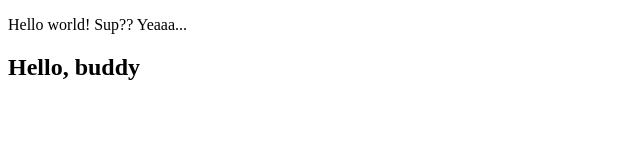
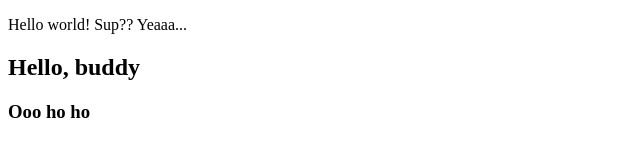
Before and after one commit to Lit-o/jsbasiclessons, a plain HTML site: page index.html in a window 1280 px wide. Shown: the whole page, without its empty margins (0-640 px from the left). Drawn offline with Linux system fonts and the light colour scheme.

Commit message:
added h3

```diff
--- a/index.html
+++ b/index.html
@@ -9,6 +9,7 @@
 <body>
     <p >Hello world! Sup?? Yeaaa...</p>
     <h2>Hello, buddy</h2>
+    <h3>Ooo ho ho</h3>
 
 
     <script src="js/script.js"></script>
```
